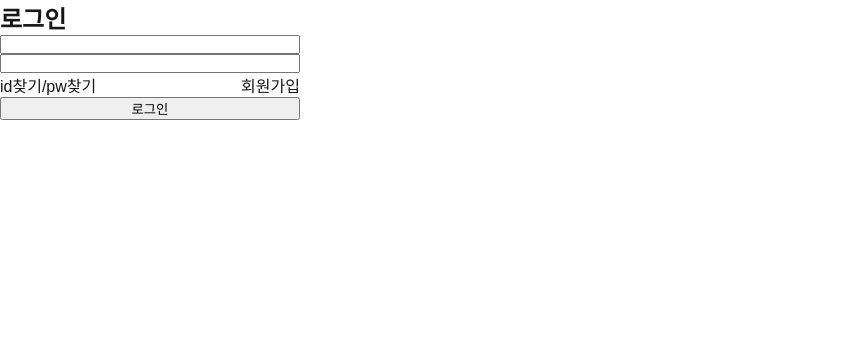
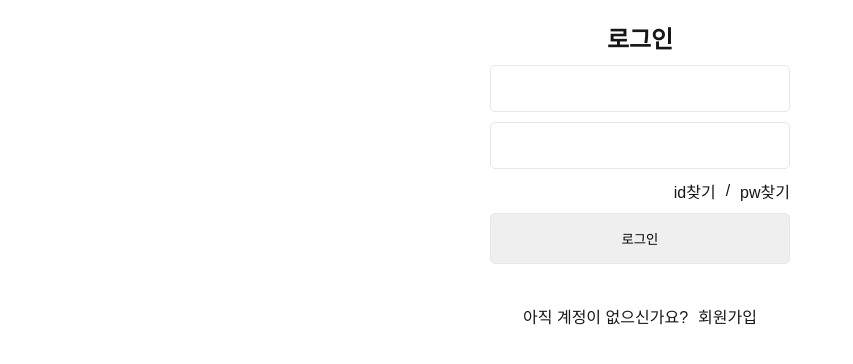
Before and after one commit to rmfnxm23/Posting_FE, a Next.js app in the folder posting/: page /login in a window 1280 px wide. Shown: the top 364 px of the page, without its empty margins (0-853 px from the left). Built offline with nearby package versions, Linux system fonts and the light colour scheme; no server answers.

Commit message:
Feat: 로그인 토큰 저장 및 styled 파일 추가

```diff
--- a/posting/src/features/UserManage/LoginPage/index.tsx
+++ b/posting/src/features/UserManage/LoginPage/index.tsx
@@ -1,7 +1,11 @@
 import api from "@/util/api";
+import { emailValidation, passValidation } from "@/util/validation";
 import { useFormik } from "formik";
+import Cookies from "js-cookie";
 import { useRouter } from "next/router";
 import { useState } from "react";
+import { LoginStyled } from "./styled";
+import clsx from "clsx";
 // import { Input } from "antd";
 
 const LoginPage = () => {
@@ -14,53 +18,94 @@ const LoginPage = () => {
       email: "",
       password: "",
     },
+    // validate: (emailValidation: any, passValidation: any) => {},
     onSubmit: async (values) => {
       try {
         const data = { email: values.email, password: values.password };
+
         if (!data.email || !data.password) {
           setLoginError("아이디 또는 비밀번호를 입력해주세요.");
-          return;
         }
+
         const res = await api.post("/user/login", data, {
-          //   withCredentials: true,
+          withCredentials: true, // 요청에 자동으로 쿠키가 담겨서 보냄. 또한, 서버로부터 오는 쿠키를 받기 위해서도 이 설정은 꼭 필요! (서버에서도 credentials 설정 필요)
         });
-        console.log(res, "뭐가 왔니");
+
+        if (res.data.success === false) {
+          setLoginError(res.data.Message);
+        }
+
         if (res.data.token) {
-          alert("login success");
-        } else {
-          alert(res.data.Message);
+          console.log(res.data.token);
+          const accessToken = res.data.token;
+
+          // 토큰을 쿠키에 저장
+          Cookies.set("accessToken", accessToken, {
+            expires: 7, // 쿠키 만료일 (일 단위)
+            // path: "/", // 쿠키가 적용될 경로 (기본값은 현재 웹사이트 경로)
+            // secure: true, // HTTPS 통신 시에만 쿠키가 전송됨
+            // httpOnly: true, // 자바스크립트로 접근할 수 없도록 설정 // 쿠키 저장 안됨
+            // maxAge: 60 * 60 * 24 * 7, // 7일
+            // sameSite: "strict",
+          });
+
+          // Cookies.set("refreshToken", refreshToken, {
+          //   httpOnly: true,
+          //   secure: process.env.NODE_ENV === "production",
+          //   sameSite: "strict",
+          //   maxAge: refresh_token_expires_in,
+          //   path: "/",
+          // });
+
+          alert("login good");
+          router.push("/");
         }
-      } catch (err) {
+      } catch (err: any) {
         console.error(err);
       }
     },
   });
 
   return (
-    <>
-      <div>
+    <LoginStyled className={clsx("login-wrap")}>
+      <div className="login-container">
         <h2>로그인</h2>
-        <form onSubmit={formik.handleSubmit}>
-          <div style={{ display: "flex", flexDirection: "column", width: 300 }}>
+        <form onSubmit={formik.handleSubmit} className="form-box">
+          <div
+            style={{
+              display: "flex",
+              flexDirection: "column",
+              width: 300,
+              gap: 10,
+            }}
+          >
             <input
               type="email"
               name="email"
               value={formik.values.email}
-              onChange={formik.handleChange}
+              onChange={(e) => {
+                formik.handleChange(e);
+                emailValidation;
+                setLoginError("");
+              }}
               //   required
             />
             <input
               type="password"
               name="password"
               value={formik.values.password}
-              onChange={formik.handleChange}
+              onChange={(e) => {
+                formik.handleChange(e);
+                passValidation;
+                setLoginError("");
+              }}
               //   required
             />
             <div
               className="login-moveUrl"
-              style={{ display: "flex", justifyContent: "space-between" }}
+              style={{ display: "flex", justifyContent: "end" }}
             >
-              <div>
+              <div style={{ display: "flex", gap: 10, alignItems: "center" }}>
                 <span
                   onClick={() => {
                     router.push("/find/id");
@@ -77,20 +122,31 @@ const LoginPage = () => {
                   pw찾기
                 </span>
               </div>
-              <span
+            </div>
+            <button type="submit">로그인</button>
+            <p style={{ color: "red", fontSize: 12 }}>{loginError}</p>
+
+            <div
+              style={{
+                display: "flex",
+                marginTop: 20,
+                justifyContent: "center",
+                gap: 10,
+              }}
+            >
+              <p>아직 계정이 없으신가요?</p>
+              <p
                 onClick={() => {
                   router.push("/signup");
                 }}
               >
                 회원가입
-              </span>
+              </p>
             </div>
-            <button type="submit">로그인</button>
-            <p>{loginError}</p>
           </div>
         </form>
       </div>
-    </>
+    </LoginStyled>
   );
 };
 
--- /dev/null
+++ b/posting/src/features/UserManage/LoginPage/styled.ts
@@ -0,0 +1,45 @@
+import styled from "styled-components";
+
+export const LoginStyled = styled.div`
+  &.login-wrap {
+    width: 100%;
+    max-width: 1280px;
+    margin: 0 auto;
+    /* display: flex;
+    flex-direction: column;
+    justify-content: center;
+    align-items: center;
+    padding: 20px; */
+
+    .login-container {
+      /* width: 400px; */
+      display: flex;
+      flex-direction: column;
+      /* justify-content: center; */
+      align-items: center;
+      padding: 20px;
+
+      h2 {
+        margin-bottom: 10px;
+      }
+
+      form {
+        /* width: 100%; */
+        display: flex;
+        flex-direction: column;
+
+        input,
+        button {
+          padding: 15px;
+          border: 1.5px solid #e7e7e9;
+          border-radius: 5px;
+          outline: none;
+
+          &:focus {
+            outline: none;
+          }
+        }
+      }
+    }
+  }
+`;
```
